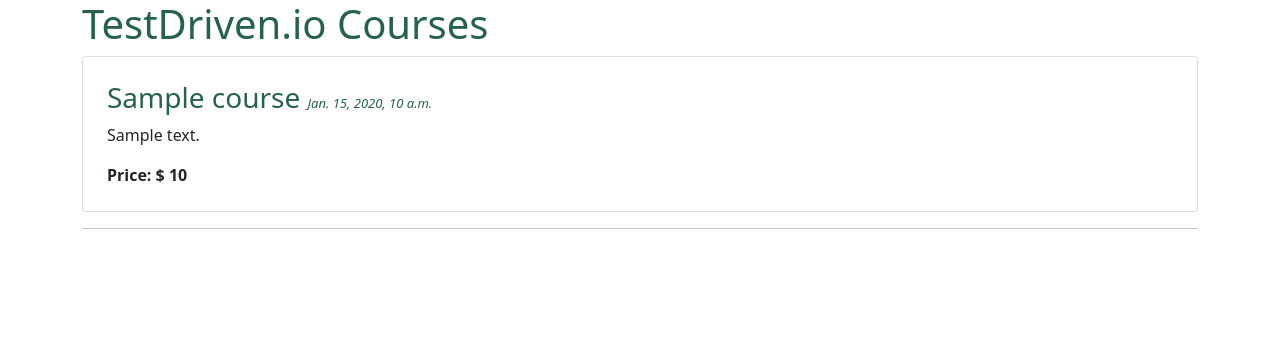
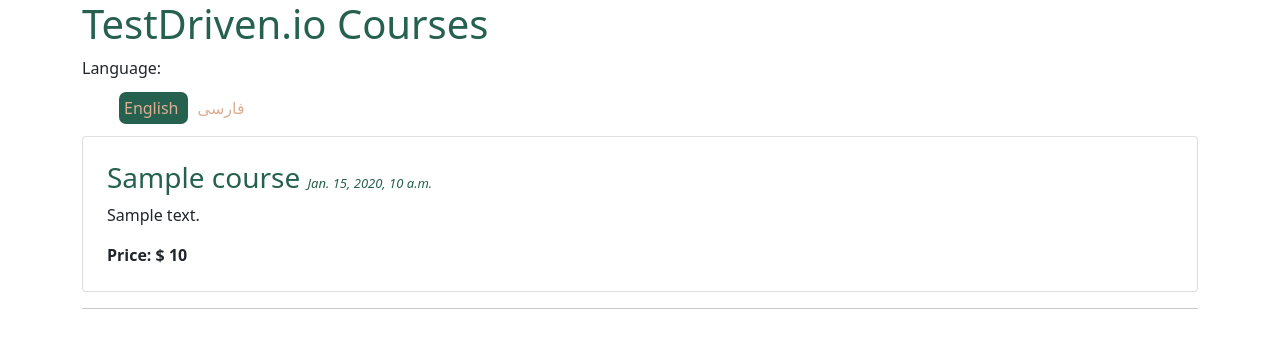
Before and after one commit to keshavarzatoosa/multiple-languages-django, a Django app: template course/templates/index.html in a window 1280 px wide. Shown: the top 348 px of the page. Run offline with Django 3.2, Linux system fonts and the light colour scheme; the template is opened without the code that fills it: most values are stand-ins (such as "Sample title", 1, 10 or a date in 2020); parts of the project's set-up code (start-up, migrations or seed data) failed here and were passed over.

Commit message:
add CourseAdmin and change course class to support two languages for fields contain

```diff
--- a/course/templates/index.html
+++ b/course/templates/index.html
@@ -1,4 +1,4 @@
-{% load i18n %}
+<!-- {% load i18n %}
 <!DOCTYPE html>
 <html lang="en">
   <head>
@@ -56,4 +56,82 @@
 
     </div>
   </body>
+</html> -->
+<!-- ------------------------------------------------------------ -->
+{% load i18n %}
+
+<!DOCTYPE html>
+<html lang="en">
+  <head>
+    <meta charset="UTF-8" />
+    <meta http-equiv="X-UA-Compatible" content="IE=edge" />
+    <meta name="viewport" content="width=device-width, initial-scale=1.0" />
+    <link
+      href="https://cdn.jsdelivr.net/npm/bootstrap@5.0.2/dist/css/bootstrap.min.css"
+      rel="stylesheet"
+      integrity="sha384-EVSTQN3/azprG1Anm3QDgpJLIm9Nao0Yz1ztcQTwFspd3yD65VohhpuuCOmLASjC"
+      crossorigin="anonymous"
+    />
+    <title>TestDriven.io</title>
+      <style>
+        h1, h3 {
+          color: #266150;
+        }
+        li {
+          display: inline;
+          text-decoration: none;
+          padding: 5px;
+        }
+        a {
+          text-decoration: none;
+          color: #DDAF94;
+        }
+        a:hover {
+          color: #4F4846;
+        }
+        .active {
+          background-color: #266150;
+          padding: 5px;
+          text-align: right;
+          border-radius: 7px;
+        }
+      </style>
+  </head>
+  <body>
+    <div class="container">
+      <h1>{% trans "TestDriven.io Courses" %}</h1>
+
+      {% get_current_language as CURRENT_LANGUAGE %}
+      {% get_available_languages as AVAILABLE_LANGUAGES %}
+      {% get_language_info_list for AVAILABLE_LANGUAGES as languages %}
+      <div class="languages">
+        <p>{% trans "Language" %}:</p>
+        <ul class="languages">
+          {% for language in languages %}
+            <li>
+              <a href="/{{ language.code }}/"
+                {% if language.code == CURRENT_LANGUAGE %} class="active"{% endif %}>
+                {{ language.name_local }}
+              </a>
+            </li>
+          {% endfor %}
+        </ul>
+      </div>
+
+      {% for course in courses %}
+        <div class="card p-4">
+          <h3>
+            {{ course.title }}
+            <em style="font-size: small">{{ course.date }}</em>
+          </h3>
+          <p>{{ course.description }}</p>
+          <strong>Price: $ {{ course.price }}</strong>
+        </div>
+        <hr />
+      {% empty %}
+        <p>Database is empty</p>
+      {% endfor %}
+
+    </div>
+  </body>
 </html>
```
Also changed, not shown: course/admin.py (+6 -2 lines), course/models.py (+24 -5 lines), django_lang/settings.py (+11 -1 lines), course/migrations/0003_remove_course_date_remove_course_description_and_more.py (added), locale/en/LC_MESSAGES/django.po, locale/fa/LC_MESSAGES/django.po.
